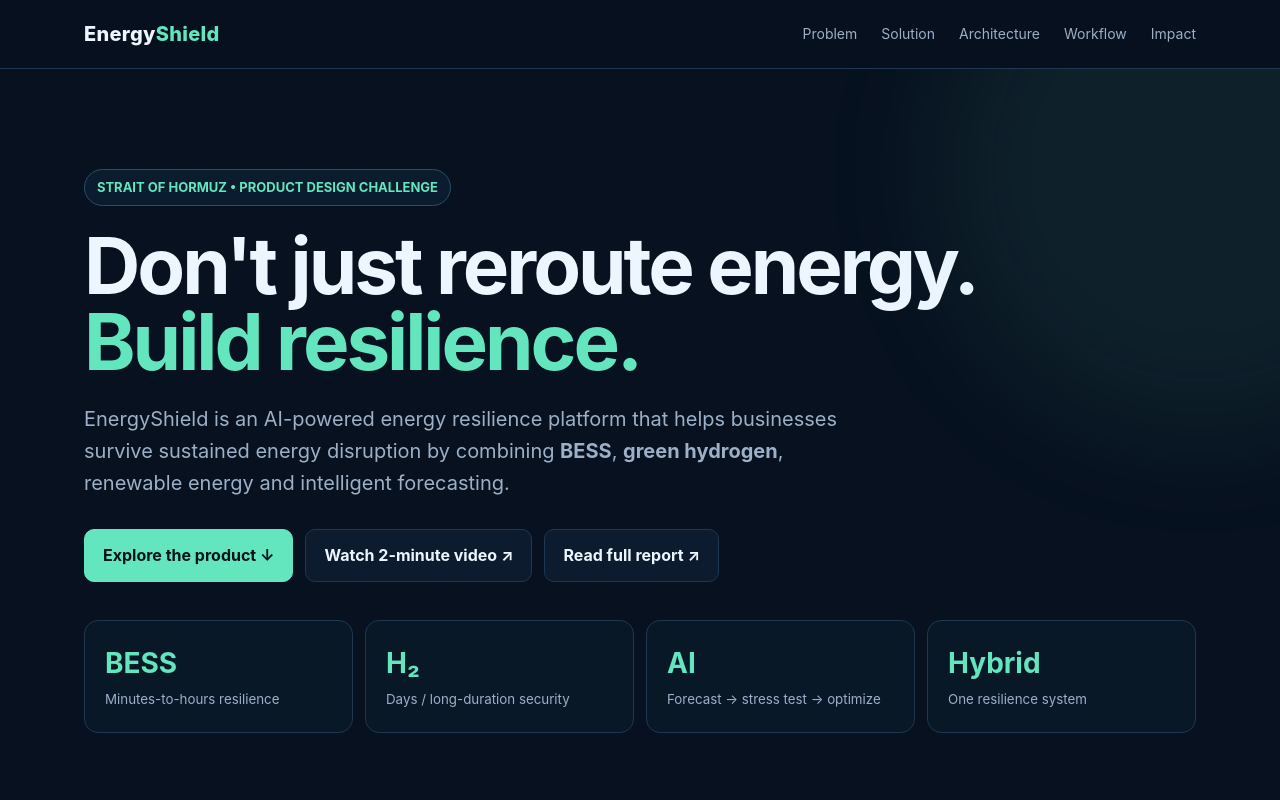
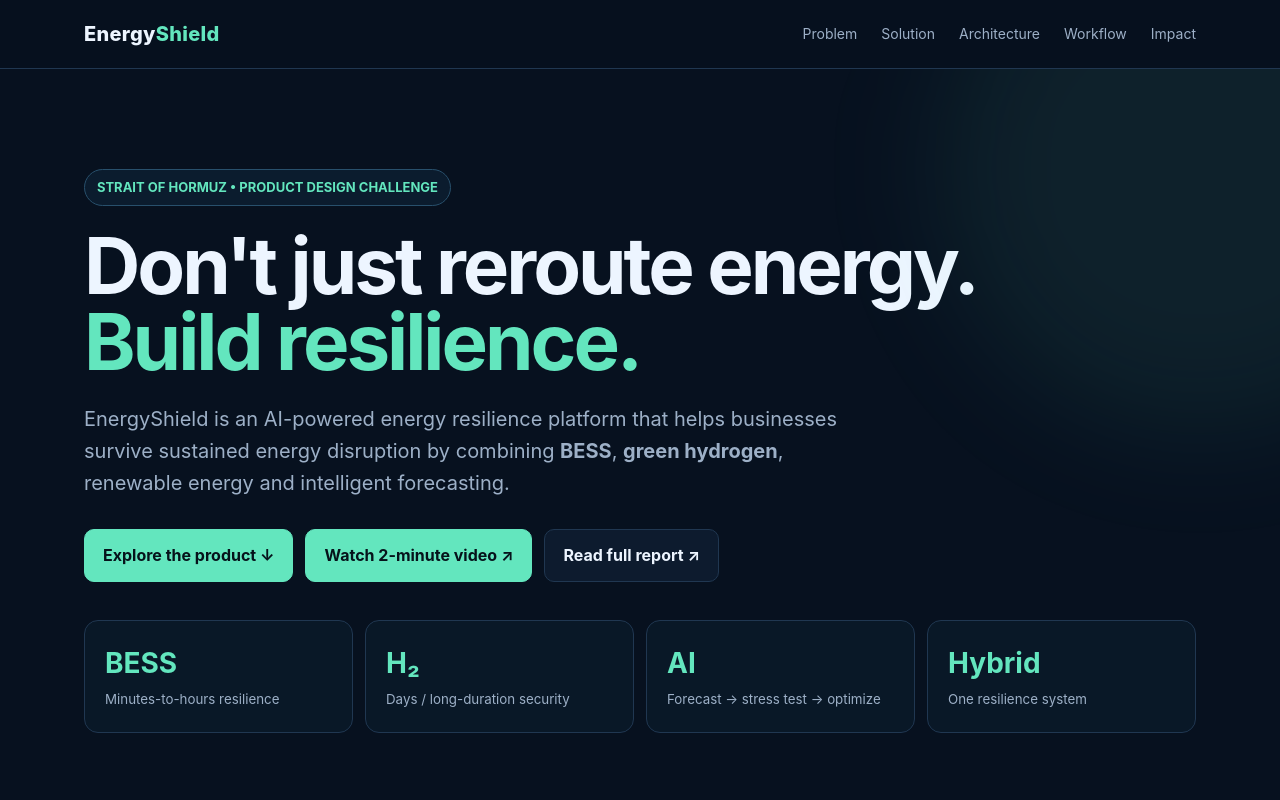
Before and after one commit to neelanjanapal/EnergyShield-Hormuz-Resilience, a plain HTML site: page index.html in a window 1280 px wide. Shown: the top 800 px of the page. Drawn offline with Linux system fonts and the light colour scheme.

Commit message:
Update video link to YouTube in index.html

```diff
--- a/index.html
+++ b/index.html
@@ -103,7 +103,7 @@ footer{padding:40px 0;color:var(--muted);font-size:13px}
     </p>
     <div class="actions">
       <a class="btn primary" href="#solution">Explore the product ↓</a>
-      <a class="btn" href="https://storage.to/F74CNloJv" target="_blank">Watch 2-minute video ↗</a>
+      <a class="btn primary" href="https://youtu.be/g-YLiz0jKRc" target="_blank">Watch 2-minute video ↗</a>
       <a class="btn" href="report.html">Read full report ↗</a>
     </div>
     <div class="stats">
```
